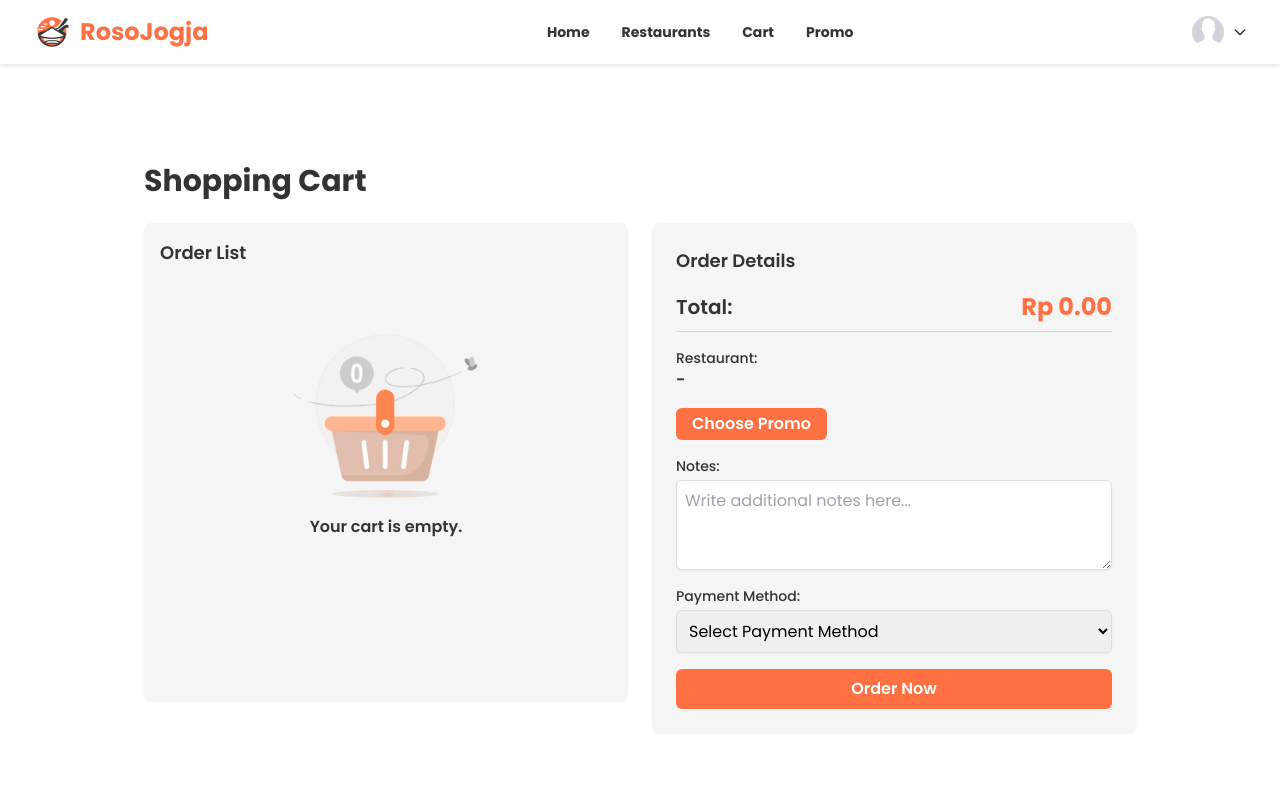
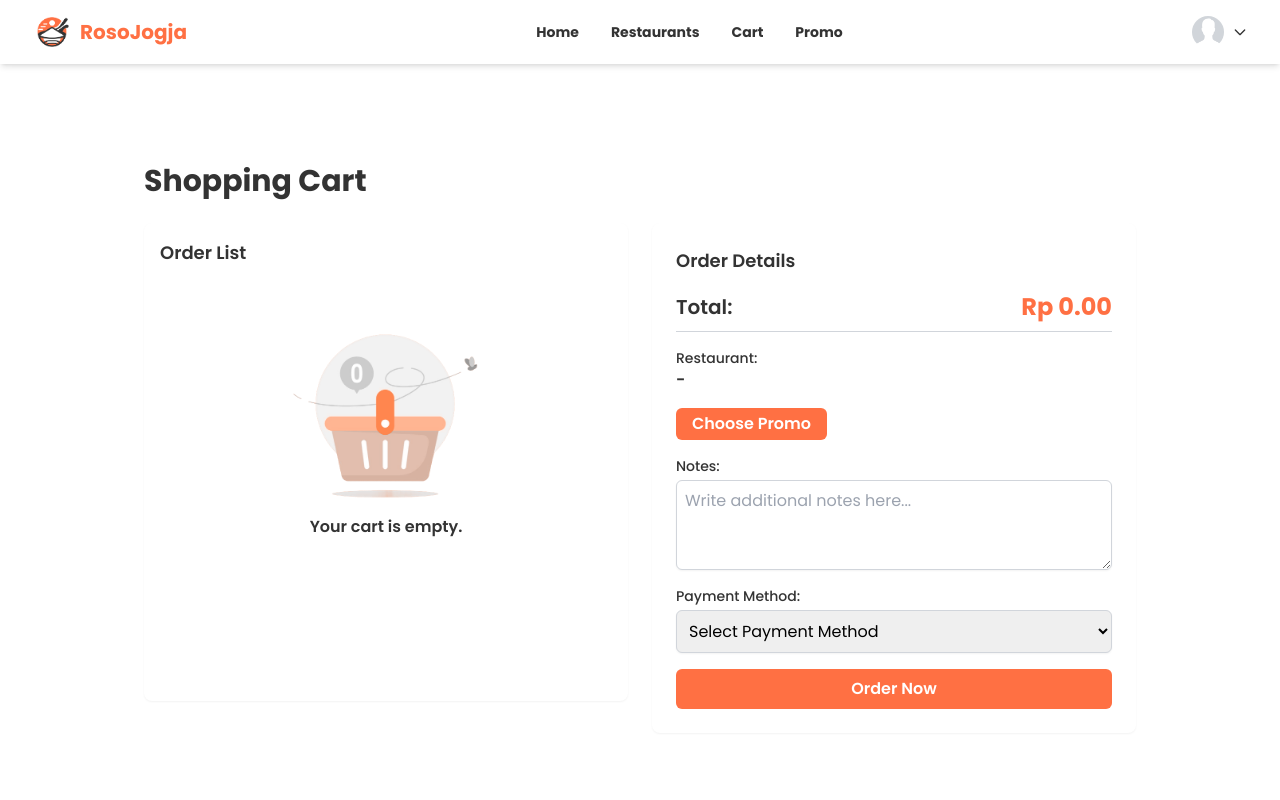
Before and after one commit to PBP-242-D11/roso-jogja, a Django app: page /order/show_cart/ in a window 1280 px wide. Run offline with Django 5.2, Linux system fonts and the light colour scheme; the visitor is signed in with stand-in values (Sample User, id 1); data comes from the database, SQL or seed files in the repository; data that the repository does not hold is empty; some libraries are stand-ins or nearby versions.

Commit message:
refactor: convert inline styles to tailwind classes

```diff
--- a/cart_and_order/templates/cart.html
+++ b/cart_and_order/templates/cart.html
@@ -5,65 +5,61 @@
 {% endblock %}
 
 {% block content %}
-    <div class="min-h-screen flex items-center justify-center" style="background-color: #FFFFFF;">
+    <div class="min-h-screen flex items-center justify-center bg-[#FFFFFF]">
         {% include 'navbar.html' %}
 
         <main class="container px-4 pt-24 w-full max-w-5xl">
-            <h2 class="text-3xl font-bold mb-6" style="color: #333333;">Shopping Cart</h2>
+            <h2 class="text-3xl font-bold mb-6 text-[#333333]">Shopping Cart</h2>
             <div class="grid grid-cols-1 md:grid-cols-2 gap-6">
-                <div id="cart-items" class="rounded-lg shadow-sm overflow-hidden mb-8" style="background-color: #F5F5F5;">
+                <div id="cart-items" class="rounded-lg shadow-sm overflow-hidden mb-8 bg-[#FFFFFF]">
                     <div class="flex justify-between items-center p-4">
-                        <h3 class="text-lg font-semibold" style="color: #333333;">Order List</h3>
-                        <button id="clear-cart-btn" class="font-semibold py-1 px-4 rounded-md hover:bg-opacity-90 hidden" style="background-color: #FF7043; color: #FFFFFF;">Clear Cart</button>
+                        <h3 class="text-lg font-semibold text-[#333333]">Order List</h3>
+                        <button id="clear-cart-btn" class="font-semibold py-1 px-4 rounded-md hover:bg-opacity-90 hidden bg-[#FF7043] text-[#FFFFFF]">Clear Cart</button>
                     </div>
                     <div id="cart-items-list" class="flex flex-col items-center p-4"></div>
                 </div>
 
-                <div class="rounded-lg shadow-sm p-6" style="background-color: #F5F5F5;">
-                    <h3 class="text-lg font-semibold mb-4" style="color: #333333;">Order Details</h3>
+                <div class="rounded-lg shadow-sm p-6 bg-[#FFFFFF]">
+                    <h3 class="text-lg font-semibold mb-4 text-[#333333]">Order Details</h3>
 
                     <div class="flex justify-between items-center mb-4 border-b border-gray-300 pb-2">
-                        <span class="text-xl font-semibold" style="color: #333333;">Total:</span>
-                        <span id="cart-total" class="text-2xl font-bold" style="color: #FF7043;">Rp 0</span>
+                        <span class="text-xl font-semibold text-[#333333]">Total:</span>
+                        <span id="cart-total" class="text-2xl font-bold text-[#FF7043]">Rp 0</span>
                     </div>
 
                     <div class="hidden" id="promo-cutoff-row">
                         <div class="flex justify-between items-center mb-4 border-b border-gray-300 pb-2">
-                            <span class="text-xl font-semibold" style="color: #333333;">Promo Cutoff:</span>
-                            <span id="promo-cutoff" class="text-xl font-semibold" style="color: #333333;">Rp 0</span>
+                            <span class="text-xl font-semibold text-[#333333]">Promo Cutoff:</span>
+                            <span id="promo-cutoff" class="text-xl font-semibold text-[#333333]">Rp 0</span>
                         </div>
 
                         <div class="flex justify-between items-center mb-4 border-b border-gray-300 pb-2">
-                            <span class="text-xl font-semibold" style="color: #333333;">Final Price:</span>
-                            <span id="final-price" class="text-2xl font-bold" style="color: #FF7043;">Rp 0</span>
+                            <span class="text-xl font-semibold text-[#333333]">Final Price:</span>
+                            <span id="final-price" class="text-2xl font-bold text-[#FF7043]">Rp 0</span>
                         </div>
-                        <p id="promo-message" class="text-sm" style="color: #FF7043; font-weight: bold;"></p><br>
-                    </div>
-
-
-                    <div class="mb-4">
-                        <label for="payment-method" class="block text-sm font-medium" style="color: #333333;">Restaurant:</label>
-                        <span id="cart-restaurant" class="text-l font-semibold" style="color: #333333; display: block; white-space: nowrap; overflow: hidden; text-overflow: ellipsis; max-width: 100%;">-</span>
+                        <p id="promo-message" class="text-sm text-[#FF7043] font-bold"></p><br>
                     </div>
 
                     <div class="mb-4">
-                        <button id="promo-button" class="font-semibold py-1 px-4 rounded-md" style="background-color: #FF7043; color: #FFFFFF;">
-                            Choose Promo
-                        </button>
-                        <div id="popup-message" style="display:none; color : #FF7043 ;">Please add items to your cart first.</div>
+                        <label for="payment-method" class="block text-sm font-medium text-[#333333]">Restaurant:</label>
+                        <span id="cart-restaurant" class="text-l font-semibold text-[#333333] block whitespace-nowrap overflow-hidden text-ellipsis max-w-full">-</span>
                     </div>
 
+                    <div class="mb-4">
+                        <button id="promo-button" class="font-semibold py-1 px-4 rounded-md bg-[#FF7043] text-[#FFFFFF]">Choose Promo</button>
+                        <div id="popup-message" class="hidden text-[#FF7043]">Please add items to your cart first.</div>
+                    </div>
 
                     <form id="order-form">
-                        <div id="order-message" class="hidden mb-4" style="color: #FF7043;"></div>
+                        <div id="order-message" class="hidden mb-4 text-[#FF7043]"></div>
                         <div class="mb-4">
-                            <label for="notes" class="block text-sm font-medium" style="color: #333333;">Notes:</label>
-                            <textarea id="notes" name="notes" rows="3" class="mt-1 block w-full border border-gray-300 rounded-md shadow-sm focus:ring focus:ring-opacity-50" placeholder="Write additional notes here..." style="border-color: #DDDDDD;"></textarea>
+                            <label for="notes" class="block text-sm font-medium text-[#333333]">Notes:</label>
+                            <textarea id="notes" name="notes" rows="3" class="mt-1 block w-full border border-gray-300 rounded-md shadow-sm focus:ring focus:ring-opacity-50" placeholder="Write additional notes here..."></textarea>
                         </div>
 
                         <div class="mb-4">
-                            <label for="payment-method" class="block text-sm font-medium" style="color: #333333;">Payment Method:</label>
-                            <select id="payment-method" name="payment_method" class="mt-1 block w-full border border-gray-300 rounded-md shadow-sm focus:ring focus:ring-opacity-50" style="border-color: #DDDDDD;">
+                            <label for="payment-method" class="block text-sm font-medium text-[#333333]">Payment Method:</label>
+                            <select id="payment-method" name="payment_method" class="mt-1 block w-full border border-gray-300 rounded-md shadow-sm focus:ring focus:ring-opacity-50">
                                 <option value="SELECT">Select Payment Method</option>
                                 <option value="CASH">Cash on Delivery</option>
                                 <option value="CREDIT">Credit Card</option>
@@ -71,7 +67,7 @@
                             </select>
                         </div>
 
-                        <button type="submit" id="order-button" class="w-full font-semibold py-2 rounded-md hover:bg-opacity-90" style="background-color: #FF7043; color: #FFFFFF;">Order Now</button>
+                        <button type="submit" id="order-button" class="w-full font-semibold py-2 rounded-md hover:bg-opacity-90 bg-[#FF7043] text-[#FFFFFF]">Order Now</button>
                     </form>
                 </div>
             </div>
@@ -87,21 +83,19 @@
         const clearCartBtn = document.getElementById('clear-cart-btn');
         const orderMessage = document.getElementById('order-message');
 
-
         async function fetchCartItems() {
             try {
                 const response = await fetch('/order/api/cart/');
                 cartData = await response.json();
                 const cartItems = cartData.items;
 
-                // Update restaurant name
                 cartRestaurantElement.textContent = cartData.restaurant_name || '-';
 
                 if (cartItems.length === 0) {
                     cartItemsContainer.innerHTML = `
                         <div class="text-center">
                             <img src="{% static 'images/empty_cart_new.png' %}" alt="Empty Cart" class="w-48 h-35 mb-4 mt-8 mx-auto">
-                            <p class="text-l font-semibold" style="color: #333333;">Your cart is empty.</p>
+                            <p class="text-l font-semibold text-[#333333]">Your cart is empty.</p>
                         </div>
                     `;
                     cartTotalElement.innerHTML = `Rp 0.00`;
@@ -116,15 +110,15 @@
                         itemElement.className = 'flex items-center border-b border-gray-200 py-4 px-6 w-full';
                         itemElement.innerHTML = `
                             <div class="flex-grow">
-                                <h3 class="text-lg font-semibold" style="color: #333333;">${item.name}</h3>
-                                <p style="color: #FF7043;">Rp ${item.price.toLocaleString()}</p>
+                                <h3 class="text-lg font-semibold text-[#333333]">${item.name}</h3>
+                                <p class="text-[#FF7043]">Rp ${item.price.toLocaleString()}</p>
                             </div>
                             <div class="flex items-center">
-                                <button id="decreaseQuantityBtn${item.id}" class="w-6 h-6 text-sm rounded-full flex items-center justify-center mr-2" style="background-color: #FF7043; color: #FFFFFF;">-</button>
+                                <button id="decreaseQuantityBtn${item.id}" class="w-6 h-6 text-sm rounded-full flex items-center justify-center mr-2 bg-[#FF7043] text-[#FFFFFF]">-</button>
                                 <span class="mx-2 w-6 text-center">${item.quantity}</span>
-                                <button id="increaseQuantityBtn${item.id}" class="w-6 h-6 text-sm rounded-full flex items-center justify-center ml-2" style="background-color: #FF7043; color: #FFFFFF;">+</button>
+                                <button id="increaseQuantityBtn${item.id}" class="w-6 h-6 text-sm rounded-full flex items-center justify-center ml-2 bg-[#FF7043] text-[#FFFFFF]">+</button>
                             </div>
-                            <button id="removeItemBtn${item.id}" class="ml-4 rounded-full p-2 hover:bg-opacity-90 flex items-center" style="background-color: #333333; color: #FFFFFF;">
+                            <button id="removeItemBtn${item.id}" class="ml-4 rounded-full p-2 hover:bg-opacity-90 flex items-center bg-[#333333] text-[#FFFFFF]">
                                 <i class="fas fa-trash"></i>
                             </button>
                         `;
@@ -201,7 +195,6 @@
 
             if (promoId) {
                 try {
-                    // Apply promo via an API endpoint
                     const promoResponse = await fetch(`/promo/apply_promo/`, {
                         method: "POST",
                         body: JSON.stringify({ promo_id: promoId, payment: currentTotal, restaurant_id: `${cartData.restaurant.id}` }),
@@ -215,7 +208,6 @@
                         promoType = promoData.promo_type;
                         document.getElementById('cart-total').textContent = `Rp ${finalPrice.toLocaleString()}`;
 
-                        const promoDetails = document.getElementById('promo-details');
                         const promoMessage = document.getElementById('promo-message');
 
                         if (promoType === 'Percentage') {
@@ -232,7 +224,6 @@
                     }
                 } catch (error) {
                     console.error('Error applying promo:', error);
-                    //orderMessage.innerHTML = 'An error occurred while applying the promo.';
                     orderMessage.classList.remove('hidden');
                     return;
                 }
@@ -264,14 +255,12 @@
                 console.error('Error creating order:', error);
                 orderMessage.innerHTML = 'An error occurred while processing the order.';
                 orderMessage.classList.remove('hidden');
-
             }
         });
 
         clearCartBtn.addEventListener("click", clearCart);
         fetchCartItems();
         document.addEventListener("DOMContentLoaded", function() {
-        // Function to fetch cart items and update button
         async function fetchCartData() {
             try {
                 const response = await fetch('/order/api/cart/');
@@ -293,7 +282,6 @@
                 };
                 if (promoId) {
                     try {
-                        // Apply promo via an API endpoint
                         const promoResponse = await fetch(`/promo/simulate_promo/`, {
                             method: "POST",
                             body: JSON.stringify({ promo_id: promoId, payment: currentTotal, restaurant_id: `${cartData.restaurant.id}` }),
@@ -311,7 +299,6 @@
 
                             promoValue = promoData.promo_value;
                             promoType = promoData.promo_type;
-                            const promoDetails = document.getElementById('promo-details');
                             const promoMessage = document.getElementById('promo-message');
                             if (promoType === 'Percentage') {
                                 promoMessage.textContent = `Promo Applied: ${promoValue}% off`;
@@ -328,7 +315,6 @@
                         }
                     } catch (error) {
                         console.error('Error applying promo:', error);
-                        //orderMessage.innerHTML = 'An error occurred while applying the promo.';
                         orderMessage.classList.remove('hidden');
                         return;
                     }
@@ -340,6 +326,5 @@
 
         fetchCartData();
     });
-
     </script>
 {% endblock %}
--- a/templates/navbar.html
+++ b/templates/navbar.html
@@ -1,33 +1,30 @@
 {% load static %}
-<nav style="background-color: #FFFFFF; box-shadow: 0 2px 4px rgba(0, 0, 0, 0.1);" class="fixed top-0 left-0 z-40 w-screen font-['Poppins']">
+<nav class="fixed top-0 left-0 z-40 w-screen bg-white shadow-md font-['Poppins']">
     <div class="w-full mx-auto px-4 sm:px-6 lg:px-8">
         <div class="flex items-center justify-between h-16">
             <div class="flex items-center">
                 <img src="{% static 'images/logo.png' %}" alt="RosoJogja logo" class="h-10 w-10 mr-2" />
                 <a href="{% url 'main:show_main' %}">
-                    <h1 style="font-size: 1.5rem; font-weight: bold; color: #FF7043;" class="text-center">RosoJogja</h1> <!-- Ukuran font diubah di sini -->
+                    <h1 class="text-xl font-bold text-[#FF7043] text-center">RosoJogja</h1>
                 </a>
             </div>
             <div class="hidden md:flex items-center max-h-full">
-                <a href="{% url 'main:show_main' %}" style="color: #333333; font-size: 0.875rem;" class="block text-center font-bold py-2 px-4 transition duration-300">Home</a>
-                <a href="{% url 'restaurant:show_restaurants' %}" style="color: #333333; font-size: 0.875rem;" class="block text-center font-bold py-2 px-4 transition duration-300">Restaurants</a>
+                <a href="{% url 'main:show_main' %}" class="text-[#333333] text-sm font-bold py-2 px-4 transition duration-300 text-center hover:text-[#FF7043]">Home</a>
+                <a href="{% url 'restaurant:show_restaurants' %}" class="text-[#333333] text-sm font-bold py-2 px-4 transition duration-300 text-center hover:text-[#FF7043]">Restaurants</a>
                 {% if user.is_authenticated and user.role == 'C' %}
-                    <a href="{% url 'order:show_cart' %}" style="color: #333333; font-size: 0.875rem;" class="block text-center font-bold py-2 px-4 transition duration-300">Cart</a>
+                    <a href="{% url 'order:show_cart' %}" class="text-[#333333] text-sm font-bold py-2 px-4 transition duration-300 text-center hover:text-[#FF7043]">Cart</a>
                 {% endif %}
                 {% if user.is_authenticated %}
-                    <a href="{% url 'promo:promo_home' %}" style="color: #333333; font-size: 0.875rem;" class="block text-center font-bold py-2 px-4 transition duration-300">Promo</a>
+                    <a href="{% url 'promo:promo_home' %}" class="text-[#333333] text-sm font-bold py-2 px-4 transition duration-300 text-center hover:text-[#FF7043]">Promo</a>
                 {% endif %}
             </div>
             <div class="hidden md:flex items-center max-h-full relative">
                 {% if user.is_authenticated %}
                     <div class="flex items-center relative gap-2">
                         <div class="flex items-center">
-                            <img src="{% if user.profile_picture %}{{ user.profile_picture.url }}{% else %}{% static 'images/default_profile_picture.png' %}{% endif %}"
-                                 alt="User profile image"
-                                 class="object-cover h-8 w-8 rounded-full mr-1" />
+                            <img src="{% if user.profile_picture %}{{ user.profile_picture.url }}{% else %}{% static 'images/default_profile_picture.png' %}{% endif %}" alt="User profile image" class="object-cover h-8 w-8 rounded-full mr-1" />
                             <button id="dropdown-trigger" class="focus:outline-none ml-1">
-                                <svg class="w-4 h-4 text-gray-800 transition-transform"
-                                     fill="none" stroke="currentColor" viewBox="0 0 24 24" xmlns="http://www.w3.org/2000/svg">
+                                <svg class="w-4 h-4 text-[#333333] transition-transform" fill="none" stroke="currentColor" viewBox="0 0 24 24" xmlns="http://www.w3.org/2000/svg">
                                     <path stroke-linecap="round" stroke-linejoin="round" stroke-width="2" d="M19 9l-7 7-7-7"></path>
                                 </svg>
                             </button>
@@ -35,23 +32,19 @@
                         <!-- Dropdown Menu -->
                         <div id="dropdown-menu" class="hidden absolute top-12 right-0 mt-2 w-40 bg-white border border-gray-200 rounded-lg shadow-lg">
                             {% if user.role == 'C'%}
-                            <a href="{% url 'order:show_order_history' %}" class="block px-4 py-2 text-sm text-gray-800 hover:bg-gray-100">Order History</a>
+                            <a href="{% url 'order:show_order_history' %}" class="block px-4 py-2 text-sm text-[#333333] hover:bg-gray-100 hover:text-[#FF7043]">Order History</a>
                             {% endif %}
-                            <a href="{% url 'main:logout' %}" class="block px-4 py-2 text-sm text-gray-800 hover:bg-gray-100">Logout</a>
+                            <a href="{% url 'main:logout' %}" class="block px-4 py-2 text-sm text-[#333333] hover:bg-gray-100 hover:text-[#FF7043]">Logout</a>
                         </div>
                     </div>
                 {% else %}
-                    <a href="{% url 'main:login' %}" style="background-color: #FF7043; color: #FFFFFF; font-size: 0.875rem;" class="text-center font-bold py-2 px-4 rounded transition duration-300 mr-2">
-                        Login
-                    </a>
-                    <a href="{% url 'main:register' %}" style="background-color: #D13529; color: #FFFFFF; font-size: 0.875rem;" class="text-center font-bold py-2 px-4 rounded transition duration-300">
-                        Register
-                    </a>
+                    <a href="{% url 'main:login' %}" class="bg-[#FF7043] text-white text-sm font-bold py-2 px-4 rounded transition duration-300 text-center mr-2 hover:bg-orange-600">Login</a>
+                    <a href="{% url 'main:register' %}" class="bg-[#D13529] text-white text-sm font-bold py-2 px-4 rounded transition duration-300 text-center hover:bg-red-800">Register</a>
                 {% endif %}
             </div>
             <div class="md:hidden flex items-center">
                 <button class="mobile-menu-button">
-                    <svg class="w-6 h-6" style="color: #D13529;" fill="none" stroke-linecap="round" stroke-linejoin="round" stroke-width="2" viewBox="0 0 24 24" stroke="currentColor">
+                    <svg class="w-6 h-6 text-[#D13529]" fill="none" stroke-linecap="round" stroke-linejoin="round" stroke-width="2" viewBox="0 0 24 24" stroke="currentColor">
                         <path d="M4 6h16M4 12h16M4 18h16"></path>
                     </svg>
                 </button>
@@ -62,23 +55,17 @@
     <div class="mobile-menu hidden md:hidden px-4 w-full md:max-w-full">
         <div class="pt-2 pb-3 space-y-1 mx-auto">
             {% if user.is_authenticated %}
-                <div class="border-b-2 flex flex-row items-center justify-center py-2" style="border-color: #D0A070;">
+                <div class="border-b-2 flex flex-row items-center justify-center py-2 border-[#D0A070]">
                     <div class="flex justify-center items-center px-2">
                         <img src="{% if user.profile_picture %}{{ user.profile_picture.url }}{% else %}{% static 'images/default_profile_picture.png' %}{% endif %}" alt="User profile image" class="object-cover h-8 w-8 rounded-full" />
                     </div>
-                    <span style="color: #333333; font-size: 0.875rem;" class="block px-3 py-2">Welcome, <b>{{ user.username }}</b></span>
+                    <span class="text-[#333333] text-sm block px-3 py-2">Welcome, <b>{{ user.username }}</b></span>
                 </div>
-                <a href="{% url 'restaurant:show_restaurants' %}" style="color: #333333; font-size: 0.875rem;" class="block text-center font-bold py-2 px-4 transition duration-300">Restaurants</a>
-                <a href="{% url 'main:logout' %}" style="background-color: #D13529; color: #FFFFFF; font-size: 0.875rem;" class="block text-center font-bold py-2 px-4 rounded transition duration-300">
-                    Logout
-                </a>
+                <a href="{% url 'restaurant:show_restaurants' %}" class="text-[#333333] text-sm font-bold py-2 px-4 transition duration-300 text-center hover:text-[#FF7043]">Restaurants</a>
+                <a href="{% url 'main:logout' %}" class="bg-[#D13529] text-white text-sm font-bold py-2 px-4 rounded transition duration-300 text-center hover:bg-red-800">Logout</a>
             {% else %}
-                <a href="{% url 'main:login' %}" style="background-color: #FF7043; color: #FFFFFF; font-size: 0.875rem;" class="block text-center font-bold py-2 px-4 rounded transition duration-300 mb-2">
-                    Login
-                </a>
-                <a href="{% url 'main:register' %}" style="background-color: #D13529; color: #FFFFFF; font-size: 0.875rem;" class="block text-center font-bold py-2 px-4 rounded transition duration-300">
-                    Register
-                </a>
+                <a href="{% url 'main:login' %}" class="bg-[#FF7043] text-white text-sm font-bold py-2 px-4 rounded transition duration-300 text-center mb-2 hover:bg-orange-600">Login</a>
+                <a href="{% url 'main:register' %}" class="bg-[#D13529] text-white text-sm font-bold py-2 px-4 rounded transition duration-300 text-center hover:bg-red-800">Register</a>
             {% endif %}
         </div>
     </div>
```
Also changed, not shown: cart_and_order/templates/order_history.html (+38 -39 lines).
